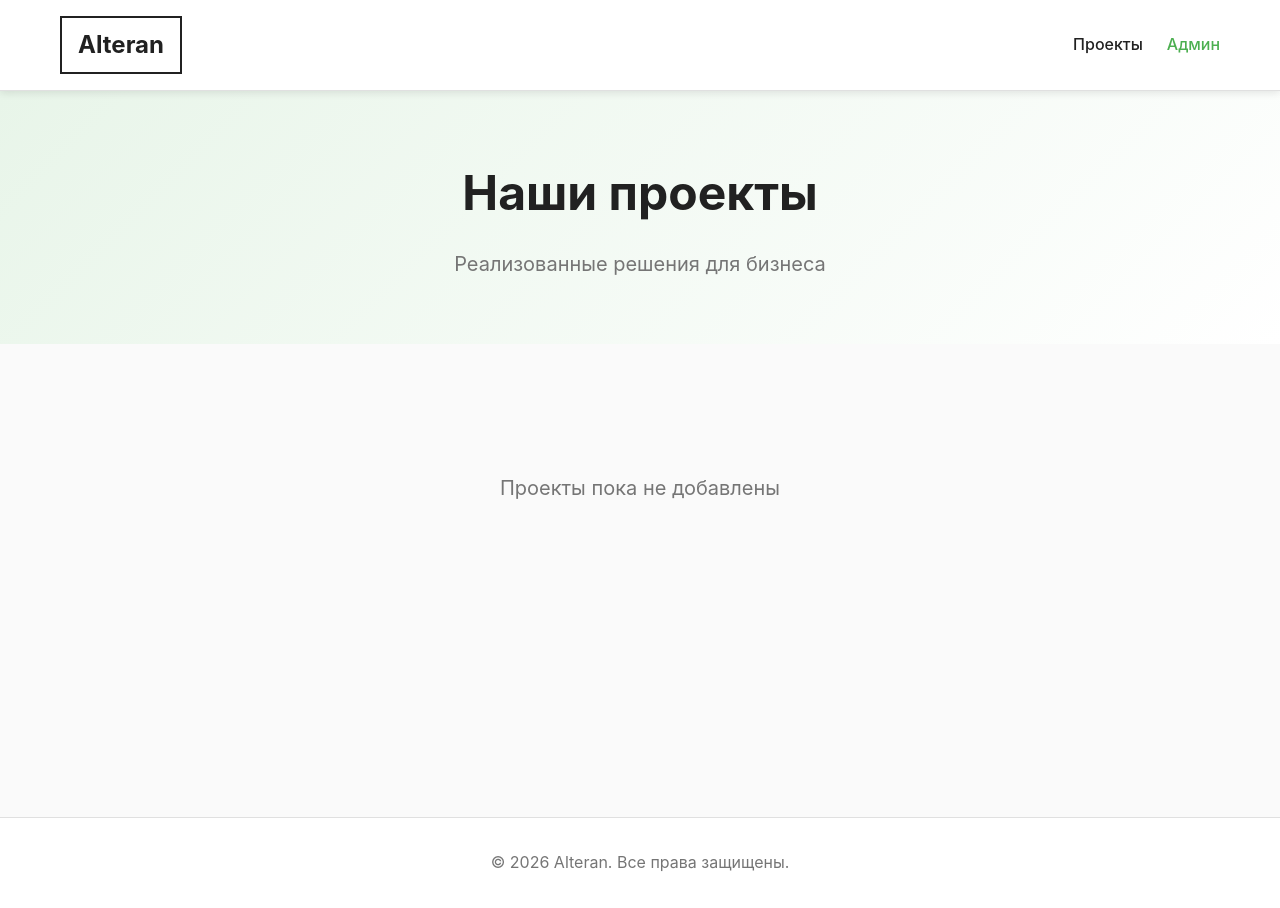
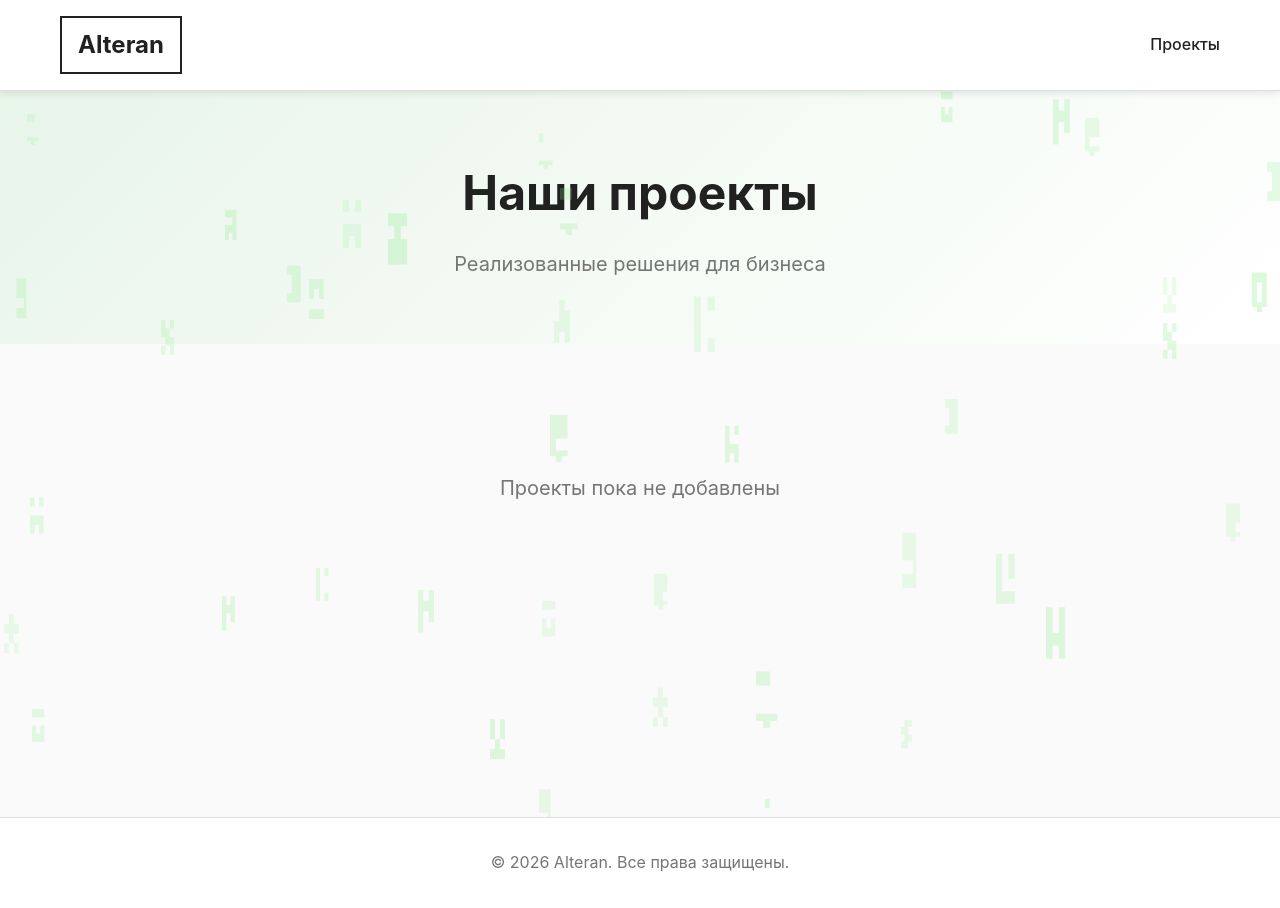
Before and after one commit to darkClaw921/main-site-templats, a FastAPI app: page / in a window 1280 px wide. Run offline with FastAPI, Linux system fonts and the light colour scheme.

Commit message:
add: анимированных задний фон

```diff
--- a/app/config.py
+++ b/app/config.py
@@ -29,6 +29,10 @@ class Settings(BaseSettings):
     openai_key: Optional[str] = None
     """API ключ OpenAI для генерации проектов через LLM"""
 
+    # Порт приложения
+    port: int = 8000
+    """Порт для запуска приложения"""
+
     model_config = SettingsConfigDict(
         env_file=".env",
         case_sensitive=False,
--- a/app/static/css/style.css
+++ b/app/static/css/style.css
@@ -1,3 +1,11 @@
+/* Подключение шрифта Alteran */
+@font-face {
+    font-family: 'Alteran';
+    src: url('/static/fonts/alteran.ttf') format('truetype');
+    font-weight: normal;
+    font-style: normal;
+}
+
 /* Общие стили */
 * {
     margin: 0;
@@ -30,6 +38,34 @@ body {
     min-height: 100%;
     display: flex;
     flex-direction: column;
+    position: relative;
+    overflow-x: hidden;
+}
+
+/* Контейнер для частиц фона */
+.particles-background {
+    position: fixed;
+    top: 0;
+    left: 0;
+    width: 100%;
+    height: 100%;
+    z-index: -1;
+    pointer-events: none;
+    overflow: hidden;
+}
+
+.particle {
+    position: absolute;
+    font-family: 'Alteran', 'Arial', sans-serif;
+    color: rgba(144, 238, 144, 0.5);
+    font-size: 2rem;
+    font-weight: normal;
+    user-select: none;
+    white-space: nowrap;
+    will-change: transform;
+    line-height: 1;
+    display: block;
+    visibility: visible;
 }
 
 .container {
@@ -87,6 +123,7 @@ body {
 
 .admin-link {
     color: var(--dark-green);
+    display: none;
 }
 
 /* Hero Section */
@@ -94,6 +131,8 @@ body {
     background: linear-gradient(135deg, var(--light-green) 0%, var(--bg-white) 100%);
     padding: 4rem 0;
     text-align: center;
+    position: relative;
+    z-index: 1;
 }
 
 .hero-title {
--- /dev/null
+++ b/app/static/js/particles.js
@@ -0,0 +1,204 @@
+// Анимация частиц с буквами для фона сайта
+(function() {
+    'use strict';
+
+    // Английские буквы A-Z и цифры 0-9
+    const letters = 'ABCDEFGHIJKLMNOPQRSTUVWXYZ0123456789';
+
+    // Количество частиц
+    const particleCount = 50;
+
+    // Контейнер для частиц
+    let particlesContainer;
+    let particles = [];
+    let animationId;
+    let heroSection = null;
+
+    // Инициализация
+    function init() {
+        // Проверяем, что body существует
+        if (!document.body) {
+            setTimeout(init, 100);
+            return;
+        }
+
+        // Создаем контейнер для частиц
+        particlesContainer = document.createElement('div');
+        particlesContainer.className = 'particles-background';
+        particlesContainer.style.position = 'fixed';
+        particlesContainer.style.top = '0';
+        particlesContainer.style.left = '0';
+        particlesContainer.style.width = '100%';
+        particlesContainer.style.height = '100%';
+        particlesContainer.style.zIndex = '-1';
+        particlesContainer.style.pointerEvents = 'none';
+        particlesContainer.style.overflow = 'hidden';
+        document.body.appendChild(particlesContainer);
+
+        // Находим элемент hero-section
+        heroSection = document.querySelector('.hero-section');
+
+        // Создаем частицы
+        createParticles();
+
+        // Проверяем, что частицы созданы
+        if (particles.length === 0) {
+            console.warn('Particles not created, retrying...');
+            setTimeout(function() {
+                createParticles();
+                if (particles.length > 0) {
+                    animate();
+                }
+            }, 100);
+        } else {
+            // Запускаем анимацию
+            animate();
+        }
+
+        // Обработка изменения размера окна
+        window.addEventListener('resize', handleResize);
+
+        // Обработка скролла для обновления позиции hero-section
+        window.addEventListener('scroll', function() {
+            // Позиция hero-section обновится в функции animate
+        });
+    }
+
+    // Создание частиц
+    function createParticles() {
+        if (!particlesContainer) {
+            return;
+        }
+
+        const width = window.innerWidth || 1920;
+        const height = window.innerHeight || 1080;
+
+        for (let i = 0; i < particleCount; i++) {
+            const particle = document.createElement('div');
+            particle.className = 'particle';
+
+            // Случайная буква
+            const letter = letters[Math.floor(Math.random() * letters.length)];
+            particle.textContent = letter;
+
+            // Случайная позиция
+            const x = Math.random() * width;
+            const y = Math.random() * height;
+            particle.style.left = x + 'px';
+            particle.style.top = y + 'px';
+
+            // Случайный размер (от 2rem до 4rem для лучшей видимости)
+            const size = 2 + Math.random() * 2;
+            particle.style.fontSize = size + 'rem';
+
+            // Случайная скорость движения (увеличена для лучшей видимости)
+            const speedX = (Math.random() - 0.5) * 1.5;
+            const speedY = (Math.random() - 0.5) * 1.5;
+
+            // Случайная прозрачность (от 0.3 до 0.6 для лучшей видимости)
+            const opacity = 0.3 + Math.random() * 0.3;
+            particle.style.opacity = opacity;
+            particle.style.visibility = 'visible';
+            particle.style.display = 'block';
+            particle.style.position = 'absolute';
+
+            particlesContainer.appendChild(particle);
+
+            particles.push({
+                element: particle,
+                x: x,
+                y: y,
+                speedX: speedX,
+                speedY: speedY,
+                size: size
+            });
+        }
+    }
+
+    // Проверка, находится ли частица в области hero-section
+    function isParticleInHeroSection(x, y) {
+        if (!heroSection) {
+            return false;
+        }
+
+        // getBoundingClientRect возвращает координаты относительно viewport
+        const rect = heroSection.getBoundingClientRect();
+
+        // Проверяем, находится ли частица в пределах hero-section (координаты относительно viewport)
+        return (
+            x >= rect.left &&
+            x <= rect.right &&
+            y >= rect.top &&
+            y <= rect.bottom
+        );
+    }
+
+    // Анимация частиц
+    function animate() {
+        const width = window.innerWidth;
+        const height = window.innerHeight;
+
+        particles.forEach(function(particle) {
+            // Обновляем позицию
+            particle.x += particle.speedX;
+            particle.y += particle.speedY;
+
+            // Отскок от границ
+            if (particle.x < 0 || particle.x > width) {
+                particle.speedX *= -1;
+            }
+            if (particle.y < 0 || particle.y > height) {
+                particle.speedY *= -1;
+            }
+
+            // Ограничиваем позицию в пределах экрана
+            particle.x = Math.max(0, Math.min(width, particle.x));
+            particle.y = Math.max(0, Math.min(height, particle.y));
+
+            // Применяем новую позицию
+            particle.element.style.left = particle.x + 'px';
+            particle.element.style.top = particle.y + 'px';
+
+            // Проверяем, находится ли частица в области hero-section
+            // Если да - устанавливаем z-index выше, чтобы она была поверх hero-section
+            if (isParticleInHeroSection(particle.x, particle.y)) {
+                // Устанавливаем высокий z-index и position: fixed для частиц в hero-section
+                particle.element.style.zIndex = '10';
+                particle.element.style.position = 'fixed';
+                // Перемещаем частицу из контейнера в body для правильного контекста наложения
+                if (particle.element.parentElement === particlesContainer) {
+                    document.body.appendChild(particle.element);
+                }
+            } else {
+                particle.element.style.zIndex = '';
+                particle.element.style.position = 'absolute';
+                // Возвращаем частицу в контейнер, если она была перемещена
+                if (particle.element.parentElement === document.body) {
+                    particlesContainer.appendChild(particle.element);
+                }
+            }
+        });
+
+        animationId = requestAnimationFrame(animate);
+    }
+
+    // Обработка изменения размера окна
+    function handleResize() {
+        const width = window.innerWidth;
+        const height = window.innerHeight;
+
+        particles.forEach(function(particle) {
+            // Ограничиваем позицию в пределах нового размера экрана
+            particle.x = Math.max(0, Math.min(width, particle.x));
+            particle.y = Math.max(0, Math.min(height, particle.y));
+        });
+    }
+
+    // Запуск при загрузке DOM
+    if (document.readyState === 'loading') {
+        document.addEventListener('DOMContentLoaded', init);
+    } else {
+        // Используем setTimeout для гарантии, что body готов
+        setTimeout(init, 0);
+    }
+})();
--- a/app/templates/base.html
+++ b/app/templates/base.html
@@ -32,6 +32,8 @@
         </div>
     </footer>
 
+    <script src="/static/js/main.js"></script>
+    <script src="/static/js/particles.js"></script>
     {% block scripts %}{% endblock %}
 </body>
 </html>
--- a/docker-compose.yml
+++ b/docker-compose.yml
@@ -5,7 +5,7 @@ services:
     build: .
     container_name: main-site-templats
     ports:
-      - "8022:8022"
+      - "${PORT:-8000}:${PORT:-8000}"
     volumes:
       # Монтируем всю папку проекта для hot reload
       - .:/app
```
Also changed, not shown: architecture.md (+9 -3 lines), alteran.ttf (added), app/static/fonts/alteran.ttf (added), 1 other file.
